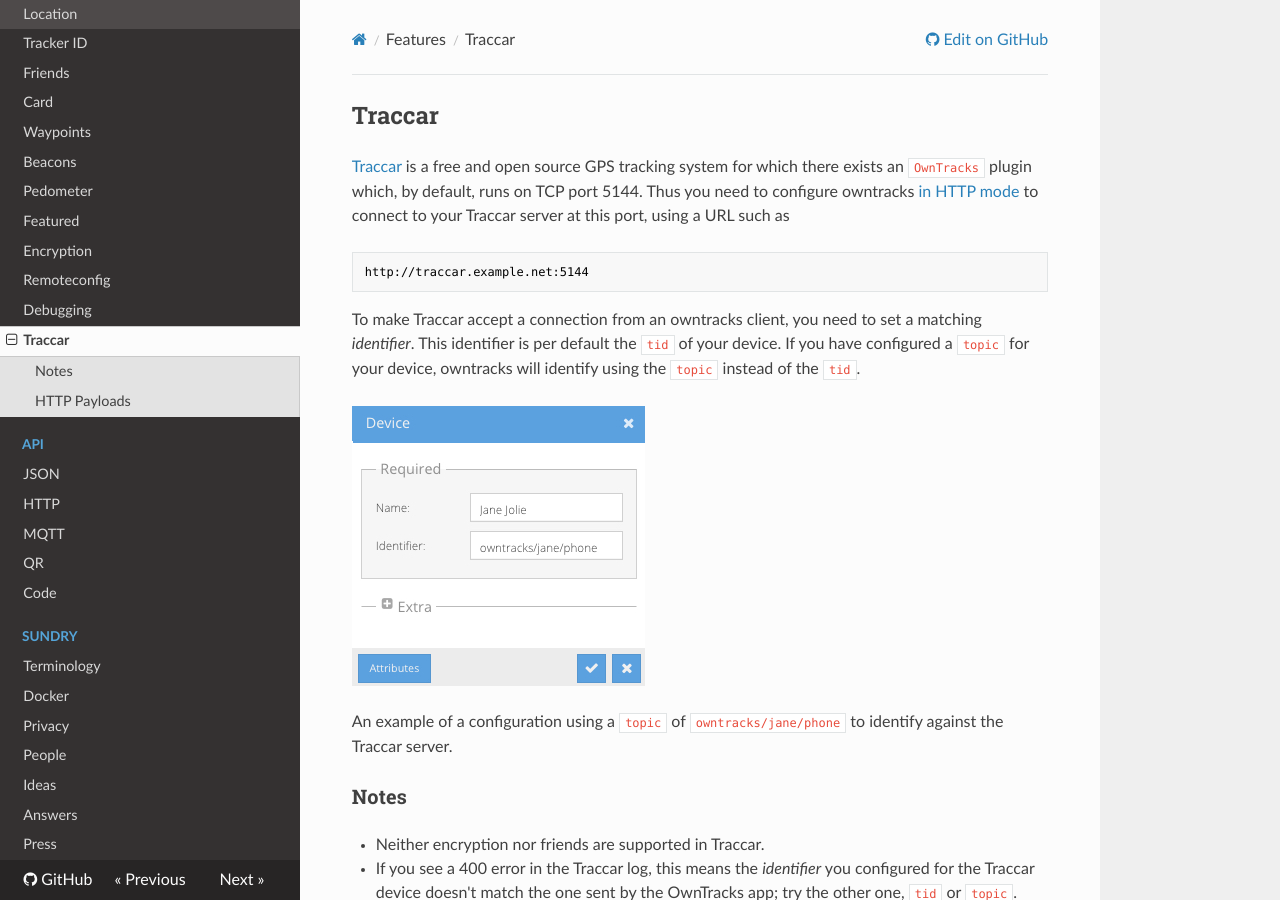
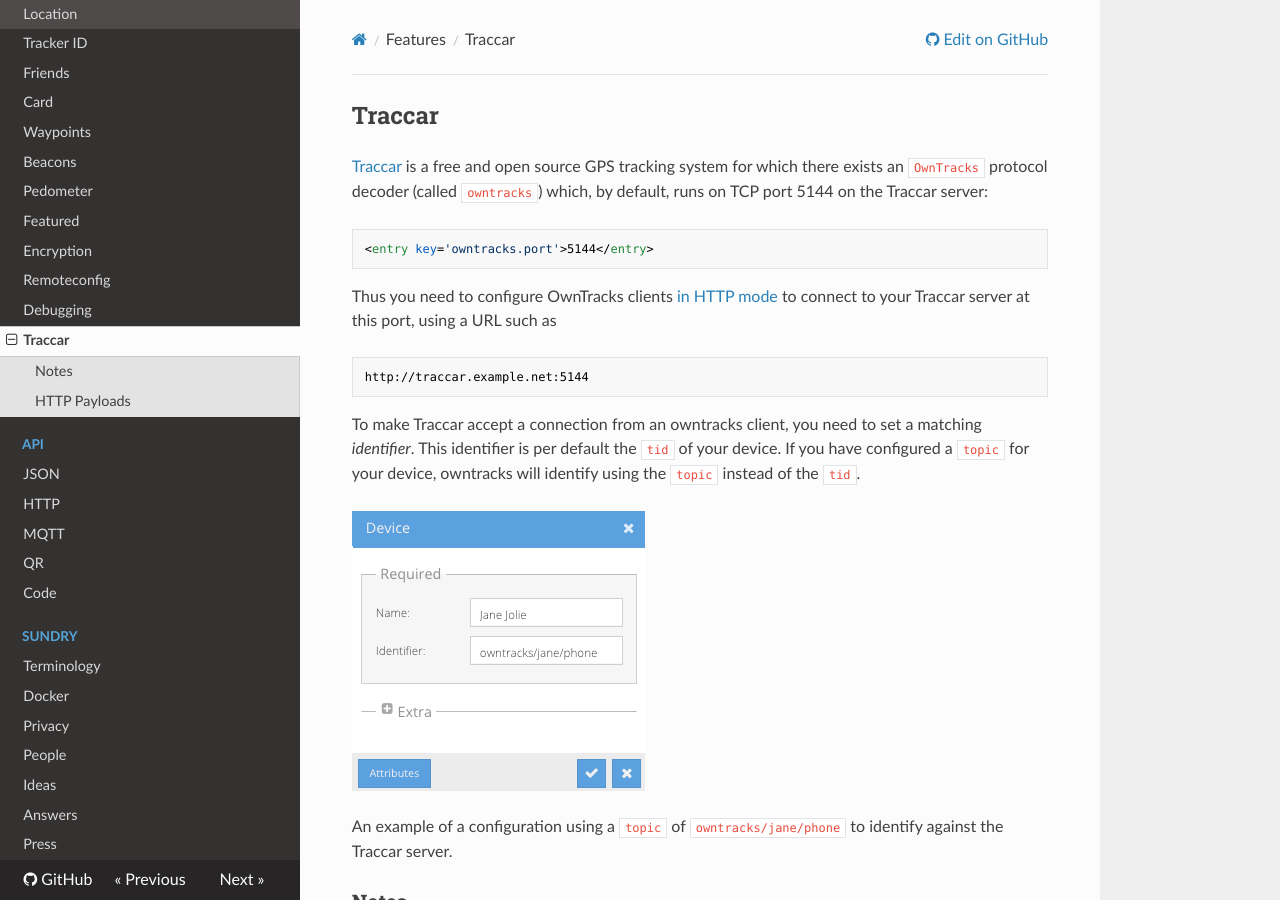
Before and after one commit to owntracks/booklet, an MkDocs documentation site: the page built from docs/features/traccar.md, in a window 1280 px wide and 900 px high. Built offline with MkDocs 1.6.1, drawn with Linux system fonts in a browser that asks for light colours; nearby versions of some CDN libraries; old or Windows-style settings are respelled for this version of MkDocs.

Commit message:
clarification port / protocol decoder

````diff
--- a/docs/features/traccar.md
+++ b/docs/features/traccar.md
@@ -1,6 +1,12 @@
 ## Traccar
 
-[Traccar](https://www.traccar.org) is a free and open source GPS tracking system for which there exists an `OwnTracks` plugin which, by default, runs on TCP port 5144. Thus you need to configure owntracks [in HTTP mode](../tech/http.md) to connect to your Traccar server at this port, using a URL such as
+[Traccar](https://www.traccar.org) is a free and open source GPS tracking system for which there exists an `OwnTracks` protocol decoder (called `owntracks`)  which, by default, runs on TCP port 5144 on the Traccar server:
+
+```xml
+<entry key='owntracks.port'>5144</entry>
+```
+
+Thus you need to configure OwnTracks clients [in HTTP mode](../tech/http.md) to connect to your Traccar server at this port, using a URL such as
 ```
 http://traccar.example.net:5144
 ```
````
